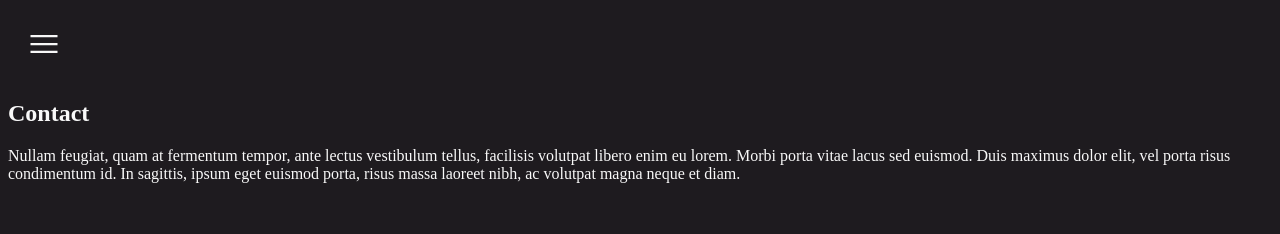
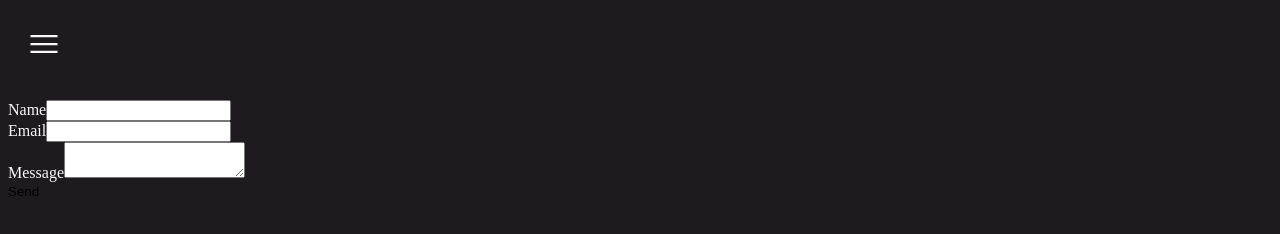
Before and after one commit to theowalcot6/quack, a Gatsby site: page /contact in a window 1280 px wide. Built offline with nearby package versions, Linux system fonts and the light colour scheme; Gatsby itself is replaced by a stand-in of ours.

Commit message:
New form

```diff
--- /dev/null
+++ b/src/pages/contact.css
@@ -0,0 +1,4 @@
+.contact-form {
+    display:flex;
+    flex-direction:column;
+}
--- a/src/pages/contact.js
+++ b/src/pages/contact.js
@@ -1,15 +1,34 @@
 import Navigation from "../components/Navigation";
-import Page from "./page"
 import React from "react";
+import './contact.css'
 
 const Contact = () => {
     return (
-        <>
+    <>
         <Navigation/>
-        <Page
-            title="Contact"
-            content={`Nullam feugiat, quam at fermentum tempor, ante lectus vestibulum tellus, facilisis volutpat libero enim eu lorem. Morbi porta vitae lacus sed euismod. Duis maximus dolor elit, vel porta risus condimentum id. In sagittis, ipsum eget euismod porta, risus massa laoreet nibh, ac volutpat magna neque et diam. `}
-        />
+        <form class='contact-form' name="contact" method="POST" data-netlify="true">
+            <span>
+                <label>
+                    Name
+                    <input type='text'/>
+                </label>
+            </span>
+            <span>
+                <label>
+                    Email
+                    <input name='email' type='email'/>
+                </label>
+            </span>
+            <span>
+                <label>
+                    Message
+                    <textarea name='message' />
+                </label>
+            </span>
+            <span>
+                <button type='submit'>Send</button>
+            </span>
+        </form>
     </>
 )};
 
```
